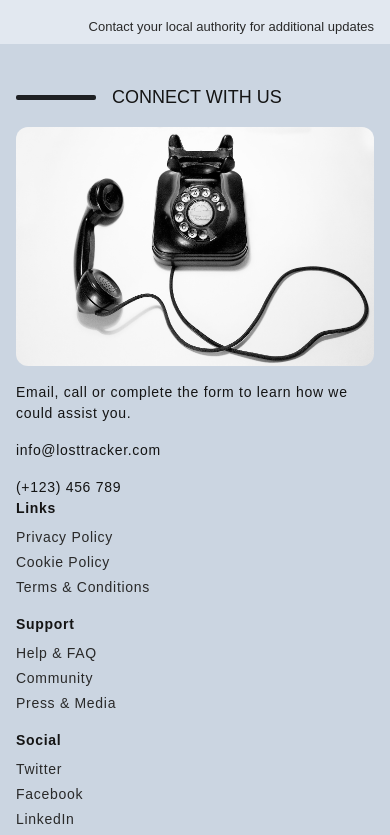
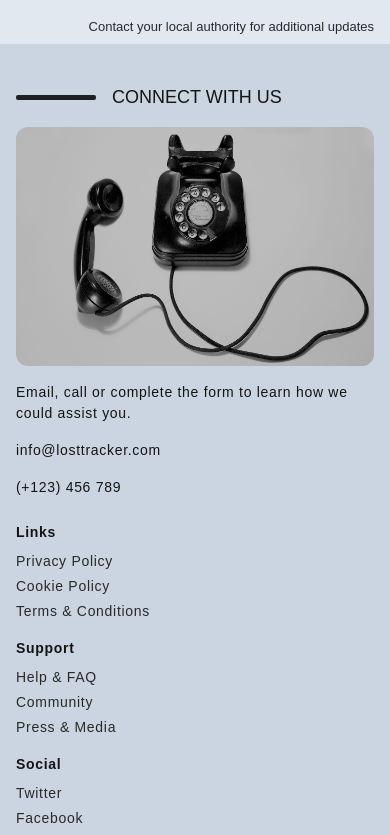
Before and after one commit to joujou144/missing-persons-homepage, a Next.js app: page / in a window 390 px wide. Shown: the part 5887-6722 px from the top of the page. Built offline with nearby package versions, Linux system fonts and the light colour scheme; a web font is replaced by a local one.

Commit message:
fix flex in contact section

```diff
--- a/app/Contact.tsx
+++ b/app/Contact.tsx
@@ -33,7 +33,7 @@ export const ContactInformation = ({ className }: { className: string }) => {
             alt="contact"
             width={180}
             height={180}
-            className="rounded-xl w-auto h-auto"
+            className="rounded-xl w-auto h-auto brightness-75"
           />
           <ul className="content-size flex flex-col gap-4">
             {CONTACT.map(({ content }) => (
@@ -45,7 +45,7 @@ export const ContactInformation = ({ className }: { className: string }) => {
         </div>
       </div>
 
-      <ul className="content-size flex flex-col gap-4 md:flex-row justify-between">
+      <ul className="content-size mt-6 lg:mt-0 flex flex-col gap-4 md:flex-row justify-between">
         {FOOTER_LINKS.map(({ title, links }) => (
           <li key={title}>
             <h4 className="font-bold mb-2">{title}</h4>
```
